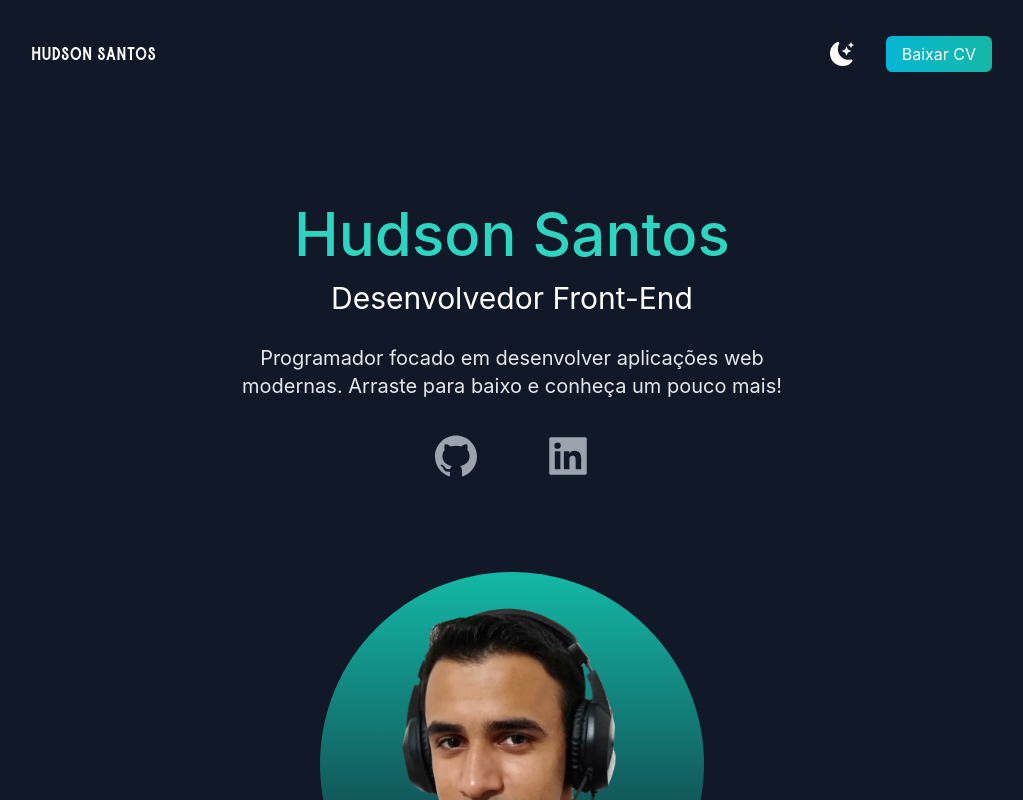
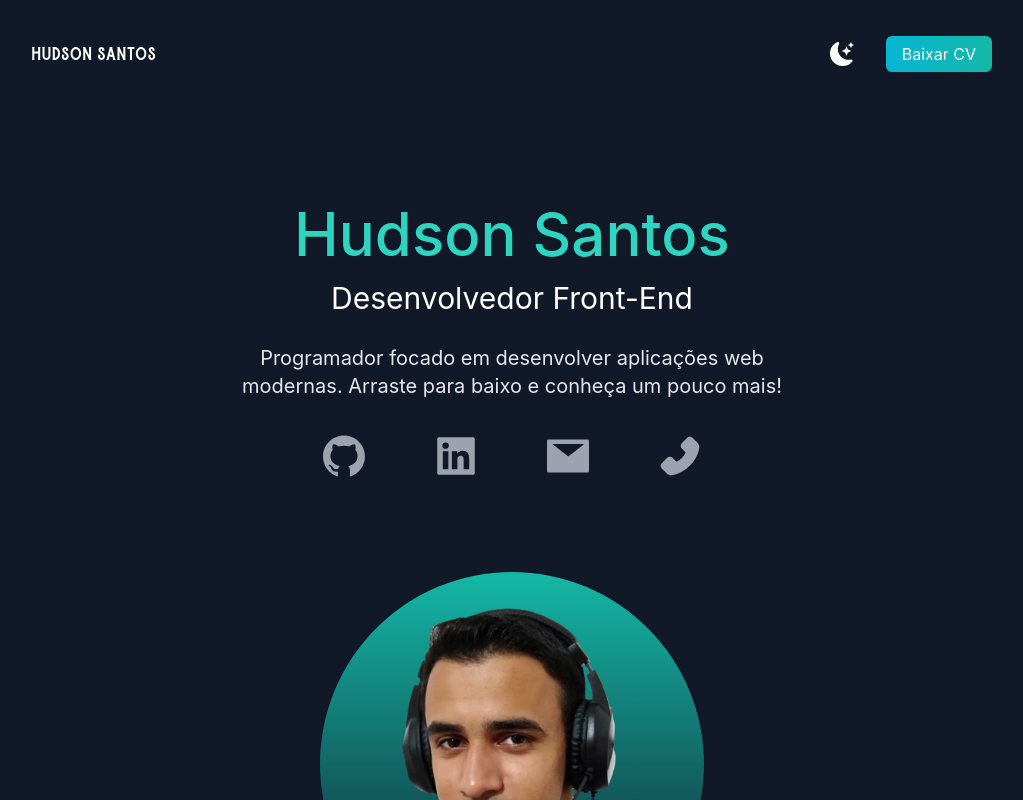
Before and after one commit to hudsonsamuelsantos/portfolio, a Next.js app: page / in a window 1280 px wide. Shown: the top 800 px of the page, without its empty margins (128-1151 px from the left). Built offline with nearby package versions, Linux system fonts and the light colour scheme.

Commit message:
icones e links

```diff
--- a/pages/index.js
+++ b/pages/index.js
@@ -2,6 +2,8 @@ import Head from 'next/head'
 import {
   AiFillLinkedin,
   AiFillGithub,
+  AiFillPhone,
+  AiFillMail
 } from "react-icons/ai";
 import { BsFillMoonStarsFill } from "react-icons/bs";
 import Image from "next/image";
@@ -71,12 +73,22 @@ export default function Home() {
             </p>
 
             <div className="text-5xl flex justify-center gap-16 py-3 text-gray-600 dark:text-gray-400">
-              <AiFillGithub />
+              <a href="https://github.com/hudsonsamuelsantos" target="_blank">
+                <AiFillGithub />
+              </a>
 
-              <AiFillLinkedin />
+              <a href="https://www.linkedin.com/in/hudsonsamuelsantos/" target="_blank">
+                <AiFillLinkedin />
+              </a>
+
+              <a href="mailto:hudsnss@gmail.com" target="_blank">
+                <AiFillMail />
+              </a>
+
+              <a href="tel:+55031995053234">
+                <AiFillPhone />
+              </a>
             </div>
-
-
           </div>
 
           <div className="mx-auto bg-gradient-to-b from-teal-500 rounded-full w-80 h-80 relative overflow-hidden mt-10 md:h-96 md:w-96 flex flex-col items-center">
```
